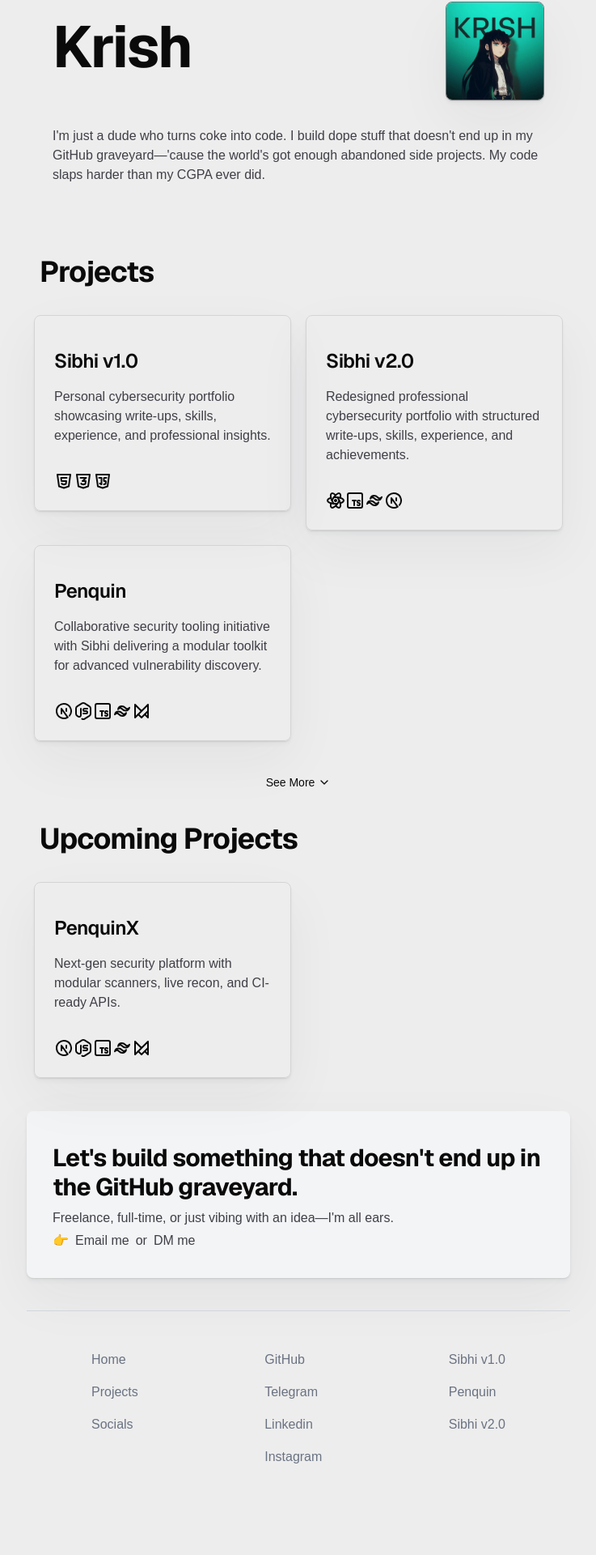
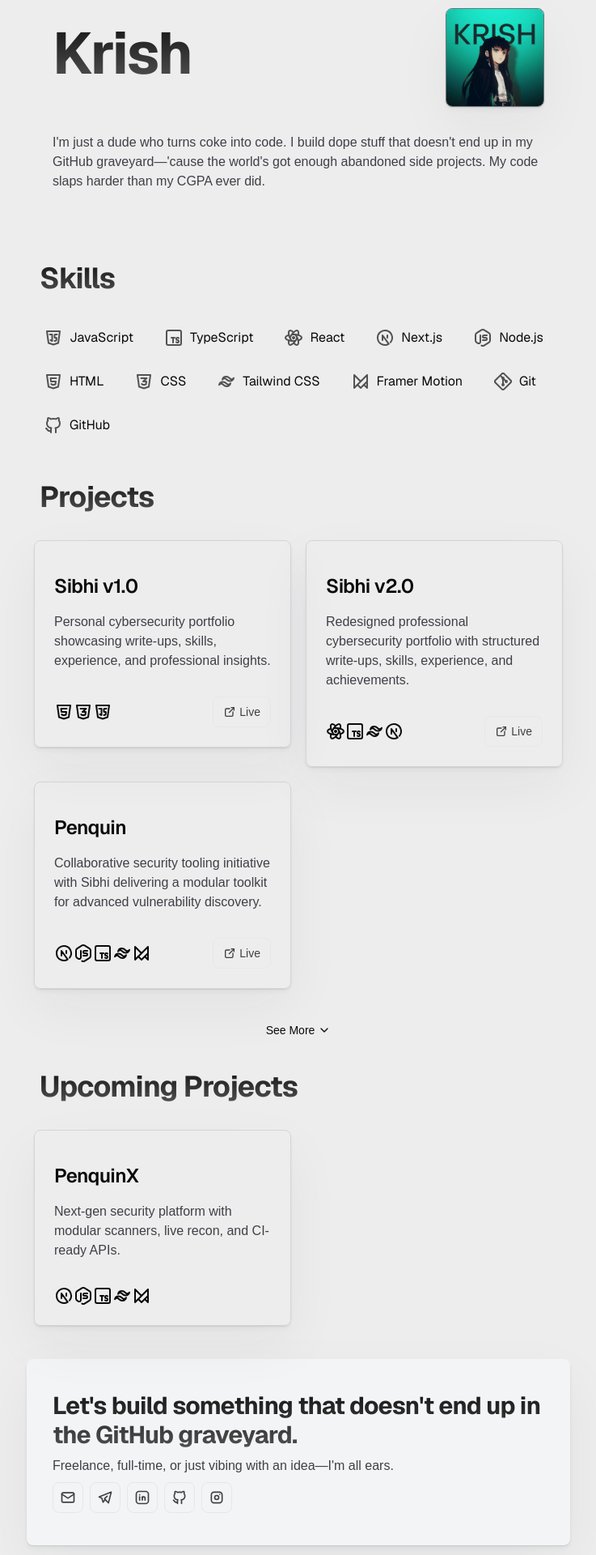
Before and after one commit to Tokittoo/Portofolio, a Next.js app: page / in a window 1280 px wide. Shown: the part 146-2066 px from the top of the page at 81% size, without its empty margins (271-1008 px from the left). Before the commit the page ends 2005 px from the top, so only its background shows below. Built offline with nearby package versions, Linux system fonts and the light colour scheme.

Commit message:
Add files via upload

```diff
--- a/src/app/layout.tsx
+++ b/src/app/layout.tsx
@@ -6,7 +6,6 @@ import "./globals.css";
 import Navigation from "@/components/Navigation";
 import DarkModeToggle from "@/components/DarkModeToggle";
 import { ThemeContextProvider } from "@/contexts/ThemeContextProvider";
-import Footer from "@/components/Footer";
 
 const geistSans = Geist({
   variable: "--font-geist-sans",
@@ -139,9 +138,7 @@ export default function RootLayout({
           <div className='max-w-2xl mx-auto'>
             {children}
           </div>
-          <div className='max-w-2xl mx-auto'>
-            <Footer />
-          </div>
+
         </ThemeContextProvider>
       </body>
     </html>
--- a/src/app/page.tsx
+++ b/src/app/page.tsx
@@ -4,11 +4,13 @@ import type { Metadata } from 'next'
 import CTA from '@/components/CTA'
 import Intro from '@/components/Intro'
 import Projects from '@/components/Projects'
+import Skills from '@/components/Skills'
 
 const Home = () => {
   return (
     <div>
       <Intro />
+      <Skills />
       <Projects />
       <CTA />
     </div>
--- a/src/components/CTA.tsx
+++ b/src/components/CTA.tsx
@@ -1,24 +1,40 @@
 import React from 'react'
 import Link from 'next/link'
+import { IconBrandGithub, IconBrandTelegram, IconBrandLinkedin, IconBrandInstagram, IconMail } from '@tabler/icons-react'
 
 const CTA = () => {
   return (
-    <div className='my-8 p-8 bg-gray-100 dark:bg-neutral-900 md:rounded-lg shadow-[0_1px_1px_rgba(0,0,0,0.05),0_4px_6px_rgba(34,42,53,0.04),0_24px_68px_rgba(47,48,55,0.05),0_2px_3px_rgba(0,0,0,0.04)]'>
-      <h1 className='text-3xl font-sans font-bold tracking-tight my-2'>Let&apos;s build something that doesn&apos;t end up in the GitHub graveyard.</h1>
+    <div className='my-8 p-8 bg-gray-100 dark:bg-neutral-900 md:rounded-lg shadow-[0_1px_1px_rgba(0,0,0,0.05),0_4px_6px_rgba(34,42,53,0.04),0_24px_68px_rgba(47,48,55,0.05),0_2px_3px_rgba(0,0,0,0.04)]' id='contact'>
+      <h1 className='text-3xl font-sans font-bold tracking-tight my-2 bg-clip-text text-transparent bg-gradient-to-b from-neutral-900 to-neutral-600 dark:from-neutral-700 dark:to-white'>Let&apos;s build something that doesn&apos;t end up in the GitHub graveyard.</h1>
       <p className='text-zinc-700 dark:text-zinc-400 my-1'>Freelance, full-time, or just vibing with an idea—I&apos;m all ears.</p>
-      <div className='text-zinc-700 dark:text-zinc-400 flex gap-2'>👉 <CTALink href={'mailto:R.Krishna.Prasath@protonmail.com'} text={'Email me'} /> or <CTALink href={'https://tokitokrishna.t.me/'} text={'DM me'} /></div>
+      <div className='flex flex-wrap gap-2 my-2'>
+        <IconButton href={'mailto:R.Krishna.Prasath@protonmail.com'} ariaLabel={'Email'}>
+          <IconMail className='h-5 w-5' />
+        </IconButton>
+        <IconButton href={'https://tokitokrishna.t.me/'} ariaLabel={'Telegram'}>
+          <IconBrandTelegram className='h-5 w-5' />
+        </IconButton>
+        <IconButton href={'https://www.linkedin.com/in/krishnaprasath-r/'} ariaLabel={'LinkedIn'}>
+          <IconBrandLinkedin className='h-5 w-5' />
+        </IconButton>
+        <IconButton href={'https://github.com/Tokittoo'} ariaLabel={'GitHub'}>
+          <IconBrandGithub className='h-5 w-5' />
+        </IconButton>
+        <IconButton href={'https://www.instagram.com/_tokitoooo_'} ariaLabel={'Instagram'}>
+          <IconBrandInstagram className='h-5 w-5' />
+        </IconButton>
+      </div>
     </div>
   )
 }
 
-const CTALink = ({ href, text }: { href: string, text: string }) => {
+const IconButton = ({ href, ariaLabel, children }: { href: string, ariaLabel: string, children: React.ReactNode }) => {
   return (
-    <div>
-      <Link href={href} className='peer'>
-        {text}
-      </Link>
-      <div className='h-0.5 rounded-4xl w-0 bg-zinc-700 dark:bg-zinc-400 peer-hover:w-full transition-all' />
-    </div>
+    <Link href={href} target='_blank' aria-label={ariaLabel} className='rounded-lg border border-gray-200 dark:border-neutral-800 p-2 transition-colors duration-200 hover:bg-neutral-200/40 dark:hover:bg-neutral-800/40'>
+      <span className='text-neutral-700 dark:text-neutral-300'>
+        {children}
+      </span>
+    </Link>
   )
 }
 
--- a/src/components/Card.tsx
+++ b/src/components/Card.tsx
@@ -5,6 +5,7 @@ import { Project } from './Projects'
 import Link from 'next/link'
 import { motion } from 'motion/react'
 import { Tags } from './Tags'
+import { IconExternalLink } from '@tabler/icons-react'
 
 const Card = ({ project }: { project: Project }) => {
   const childVariant = {
@@ -34,16 +35,17 @@ const Card = ({ project }: { project: Project }) => {
         <h1 className='text-2xl font-sans tracking-tight font-semibold my-4'>{project.title}</h1>
         <p className='text-zinc-700 dark:text-zinc-300 mb-8'>{project.description}</p>
       </div>
-      <div className='flex gap-2 flex-wrap'>
-        {
-          <Tags items={project.tags} />
-        }
+      <div className='flex gap-2 flex-wrap items-center justify-between'>
+        <div className='flex gap-2 flex-wrap'>
+          {<Tags items={project.tags} />}
+        </div>
+        {project.link && (
+          <Link href={project.link} target={'_blank'} className='rounded-lg border border-gray-200 dark:border-neutral-800 px-3 py-2 text-sm transition-colors duration-200 hover:bg-white dark:hover:bg-white hover:text-black dark:hover:text-black text-neutral-700 dark:text-neutral-300 flex items-center gap-1'>
+            <IconExternalLink size={16} />
+            Live
+          </Link>
+        )}
       </div>
-      {
-        project.link && (
-          <Link href={project.link} target={'_blank'} className='absolute inset-0 pointer-events-none' />
-        )
-      }
     </motion.div>
   )
 }
--- a/src/components/Intro.tsx
+++ b/src/components/Intro.tsx
@@ -46,7 +46,7 @@ const Intro = () => {
         <motion.div
           variants={childVariant}
         >
-          <h1 className='text-5xl md:text-7xl font-sans mt-5 font-bold tracking-tight my-2'>
+          <h1 className='text-5xl md:text-7xl font-sans mt-5 font-bold tracking-tight my-2 bg-clip-text text-transparent bg-gradient-to-b from-neutral-900 to-neutral-600 dark:from-neutral-700 dark:to-white'>
             Krish
           </h1>
         </motion.div>
--- a/src/components/Navigation.tsx
+++ b/src/components/Navigation.tsx
@@ -30,7 +30,7 @@ function Navigation() {
     <div className='p-8'>
       <div
         onMouseLeave={() => setHoveredIdx(null)}
-        className='hidden flex-row items-center justify-center space-x-2 text-sm font-medium text-zinc-600 transition duration-200 hover:text-zinc-800 lg:flex lg:space-x-2 h-max'
+        className='hidden flex-row items-center justify-center space-x-2 text-lg font-medium text-zinc-600 transition duration-200 hover:text-zinc-800 lg:flex lg:space-x-2 h-max'
       >
         {
           items.map((item, idx) => (
@@ -79,7 +79,7 @@ function Navigation() {
                     <Link
                       key={`link-${idx}`}
                       href={item.link}
-                      className='p-2 border-b-2 border-gray-100 dark:border-neutral-900 w-full'
+                      className='p-2 border-b-2 border-gray-100 dark:border-neutral-900 w-full text-lg'
                       onClick={() => setTimeout(() => setIsOpen(prev => !prev), 300)}
                     >
                       {item.name}
--- a/src/components/Projects.tsx
+++ b/src/components/Projects.tsx
@@ -152,7 +152,7 @@ function Projects() {
       variants={parentVariant}
       className='md:p-2 p-8' id='projects'
     >
-      <motion.h2 variants={childVariant} className='text-4xl ml-2 my-8 font-bold font-sans tracking-tight'>Projects</motion.h2>
+      <motion.h2 variants={childVariant} className='text-4xl ml-2 my-8 font-bold font-sans tracking-tight bg-clip-text text-transparent bg-gradient-to-b from-neutral-900 to-neutral-600 dark:from-neutral-700 dark:to-white'>Projects</motion.h2>
       <div className='grid md:grid-cols-2 max-md:mx-4 gap-4'>
         {
           projects.map(project => (
@@ -168,7 +168,7 @@ function Projects() {
         </button>
       </Link>
 
-      <h2 className='text-4xl ml-2 my-8 font-bold font-sans tracking-tight'>Upcoming Projects</h2>
+      <h2 className='text-4xl ml-2 my-8 font-bold font-sans tracking-tight bg-clip-text text-transparent bg-gradient-to-b from-neutral-900 to-neutral-600 dark:from-neutral-700 dark:to-white'>Upcoming Projects</h2>
       <div className='grid md:grid-cols-2 max-md:mx-4 gap-4'>
         {
           upcomingProjects.map(project => (
--- /dev/null
+++ b/src/components/Skills.tsx
@@ -0,0 +1,80 @@
+'use client'
+
+import React from 'react'
+import { motion } from 'motion/react'
+import { IconBrandCss3, IconBrandFramerMotion, IconBrandHtml5, IconBrandJavascript, IconBrandNextjs , IconBrandNodejs, IconBrandReact, IconBrandTailwind, IconBrandTypescript, IconBrandGit, IconBrandVite, IconBrandGithub } from '@tabler/icons-react'
+
+type Skill = {
+  name: string,
+  logo?: React.ReactNode
+}
+
+const skills: Skill[] = [
+  { name: 'JavaScript', logo: <IconBrandJavascript /> },
+  { name: 'TypeScript', logo: <IconBrandTypescript /> },
+  { name: 'React', logo: <IconBrandReact /> },
+  { name: 'Next.js', logo: <IconBrandNextjs /> },
+  { name: 'Node.js', logo: <IconBrandNodejs /> },
+  { name: 'HTML', logo: <IconBrandHtml5 /> },
+  { name: 'CSS', logo: <IconBrandCss3 /> },
+  { name: 'Tailwind CSS', logo: <IconBrandTailwind /> },
+  { name: 'Framer Motion', logo: <IconBrandFramerMotion /> },
+  { name: 'Git', logo: <IconBrandGit /> },
+  { name: 'GitHub', logo: <IconBrandGithub /> },
+]
+
+function Skills() {
+  const childVariant = {
+    hidden: {
+      opacity: 0.5,
+      y: 20,
+      filter: 'blur(10px)',
+      transition: { type: 'tween', duration: 0.3 }
+    },
+    show: {
+      opacity: 1,
+      y: 0,
+      filter: 'blur(0px)',
+      transition: { type: 'tween', duration: 0.3 }
+    }
+  }
+
+  const parentVariant = {
+    hidden: {},
+    show: {
+      transition: {
+        duration: 0.3,
+        staggerChildren: 0.05,
+        delayChildren: 0.05
+      }
+    }
+  }
+
+  return (
+    <motion.div
+      initial={'hidden'}
+      animate={'show'}
+      variants={parentVariant}
+      className='md:p-2 p-8'
+      id='skills'
+    >
+      <motion.h2 variants={childVariant} className='text-4xl ml-2 my-8 font-bold font-sans tracking-tight bg-clip-text text-transparent bg-gradient-to-b from-neutral-900 to-neutral-600 dark:from-neutral-700 dark:to-white'>Skills</motion.h2>
+      <div className='flex flex-wrap gap-3 max-md:mx-4'>
+        {skills.map(skill => (
+          <motion.div
+            key={skill.name}
+            variants={childVariant}
+            className='flex items-center gap-2 px-3 py-2 rounded-lg border border-transparent hover:border-neutral-300 dark:hover:border-neutral-700 transition-colors duration-200'
+          >
+            <span className='text-neutral-600 dark:text-neutral-300'>
+              {skill.logo ?? null}
+            </span>
+            <span className='font-sans'>{skill.name}</span>
+          </motion.div>
+        ))}
+      </div>
+    </motion.div>
+  )
+}
+
+export default Skills
--- a/src/components/style.css
+++ b/src/components/style.css
@@ -3,11 +3,13 @@
 .projects {
   transition: all 0.3s ease-in-out;
   border: 1px solid transparent;
+  border-radius: 0.5rem; /* match rounded-lg */
 }
 
 .projects:hover {
   transform: translateY(-10px);
   border-color: #ffffff;
+  border-radius: 0.5rem; /* ensure rounded corners on hover */
   box-shadow: 0 20px 40px rgba(255, 255, 255, 0.1);
 }
 
@@ -15,6 +17,7 @@
 @media (prefers-color-scheme: dark) {
   .projects:hover {
     border-color: #ffffff;
+    border-radius: 0.5rem;
   }
 }
 
@@ -22,6 +25,7 @@
 @media (prefers-color-scheme: light) {
   .projects:hover {
     border-color: #000000;
+    border-radius: 0.5rem;
     box-shadow: 0 20px 40px rgba(0, 0, 0, 0.1);
   }
 }
```
